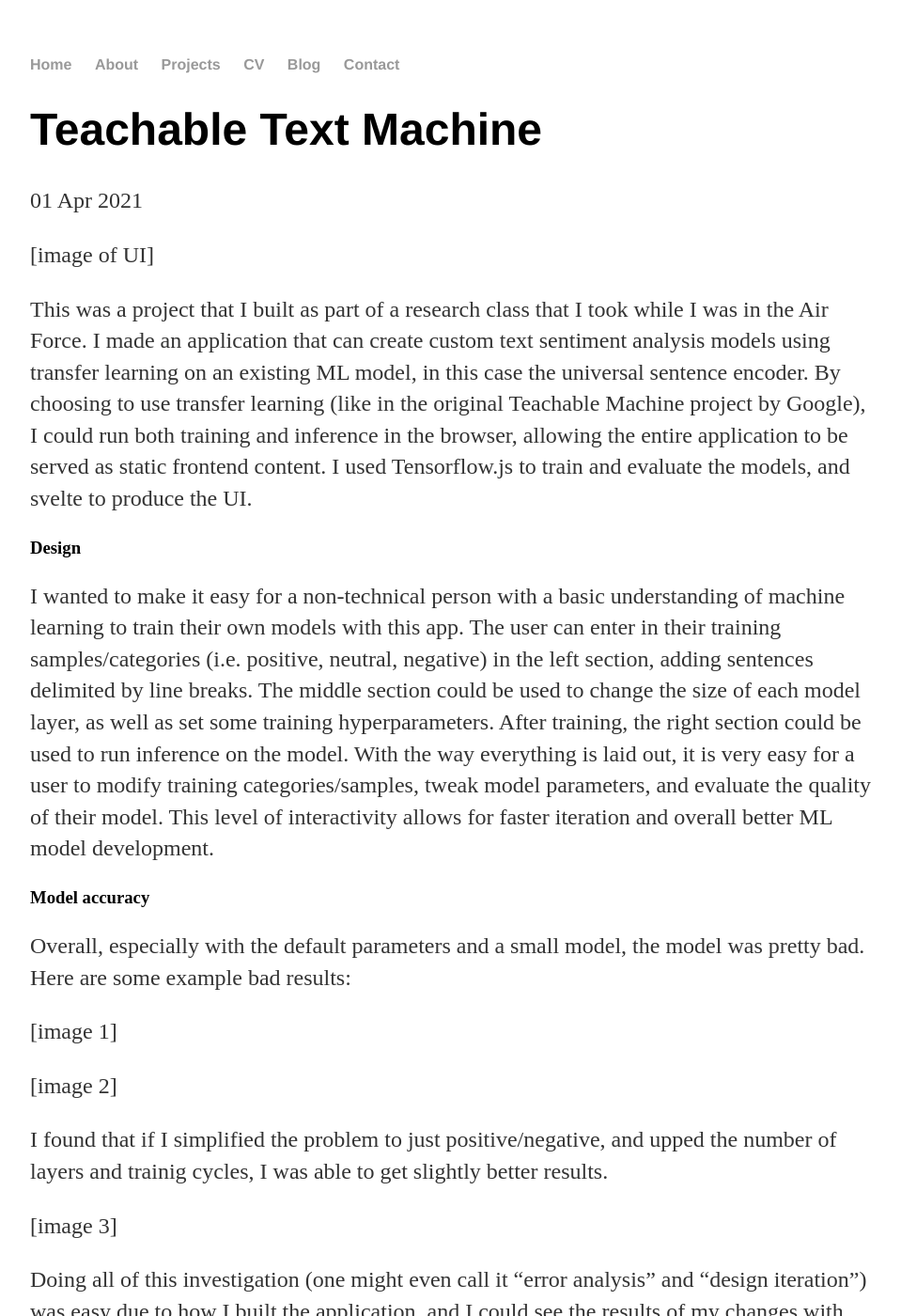
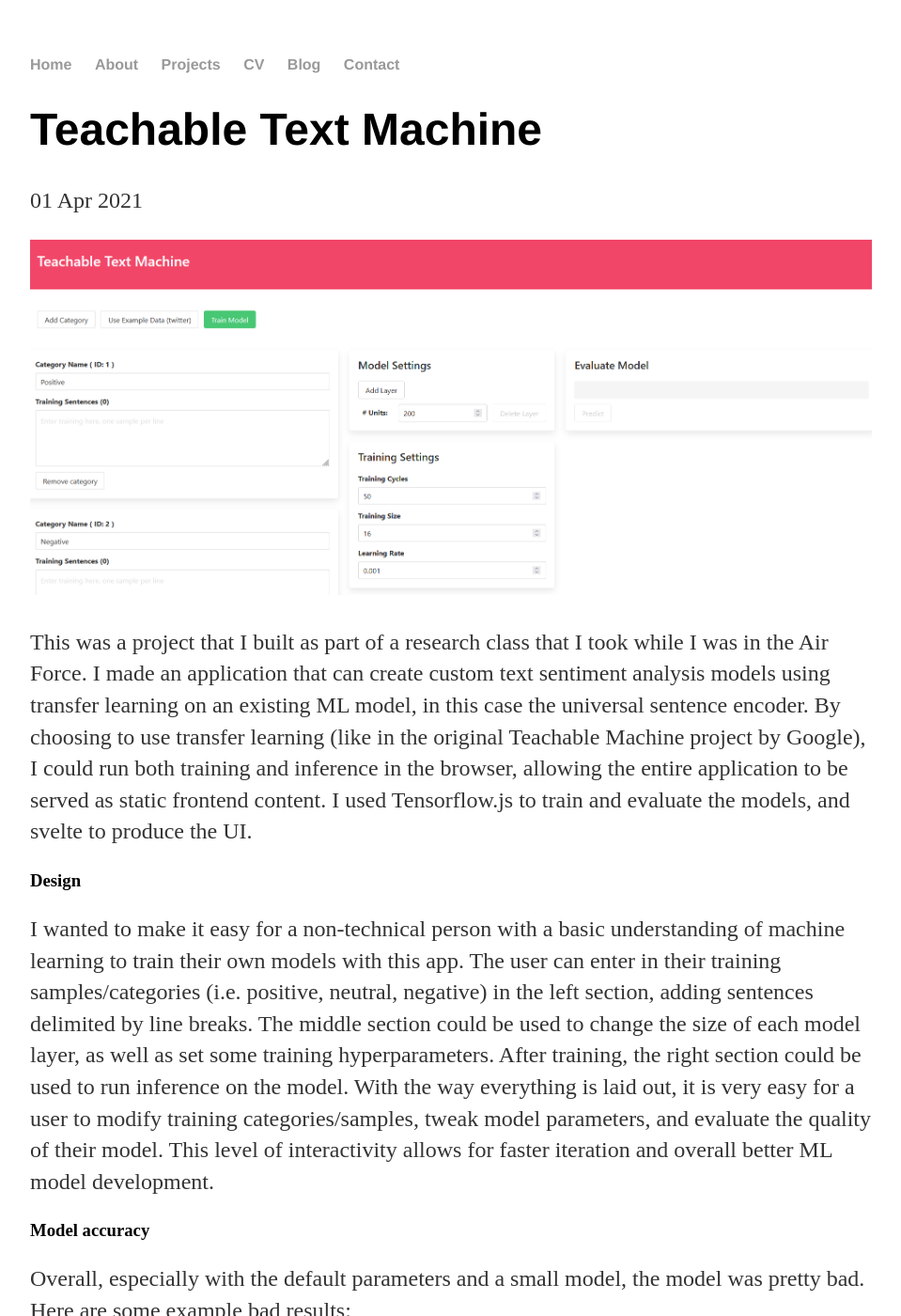
Before and after one commit to ckhordiasma/xoid, a Jekyll site: the page built from _projects/teachable_text_machine.md, in a window 1280 px wide and 1400 px high. Shown: the whole window at 94% size, without its empty margins (160-1119 px from the left). Built offline with Jekyll 4.4.1, drawn with Linux system fonts in a browser that asks for light colours.

Commit message:
added images to ttm

```diff
--- a/_projects/teachable_text_machine.md
+++ b/_projects/teachable_text_machine.md
@@ -4,7 +4,7 @@
 date: 2021-04-01
 ---
 
-[image of UI]
+<a href="https://ckhordiasma.github.io/teachable-text-machine"><img src="/media/teachable-text-machine/ui.png" alt="image of ui" style="width:100%" /></a>
 
 This was a project that I built as part of a research class that I took while I was in the Air Force. I made an application that can create custom text sentiment analysis models using transfer learning on an existing ML model, in this case the universal sentence encoder. By choosing to use transfer learning (like in the original Teachable Machine project by Google), I could run both training and inference in the browser, allowing the entire application to be served as static frontend content. I used Tensorflow.js to train and evaluate the models, and svelte to produce the UI.
 
@@ -16,12 +16,12 @@
 
 Overall, especially with the default parameters and a small model, the model was pretty bad. Here are some example bad results:
 
-[image 1]
+![bad eval 1](/media/teachable-text-machine/bad-eval-1.png)
 
-[image 2]
+![bad eval 2](/media/teachable-text-machine/bad-eval-2.png)
 
 I found that if I simplified the problem to just positive/negative, and upped the number of layers and trainig cycles, I was able to get slightly better results.
 
-[image 3]
+![ok evals](/media/teachable-text-machine/okayish-eval-1.png)
 
  Doing all of this investigation (one might even call it "error analysis" and "design iteration") was easy due to how I built the application, and I could see the results of my changes with just a few button clicks. Even though model wasn't initially that great, I was able to quickly understand how to tweak my data and model parameters to make it better. In this sense I think I was able to achieve my initial design goals for this project.
```
Also changed, not shown: media/teachable-text-machine/ui.png (added).
